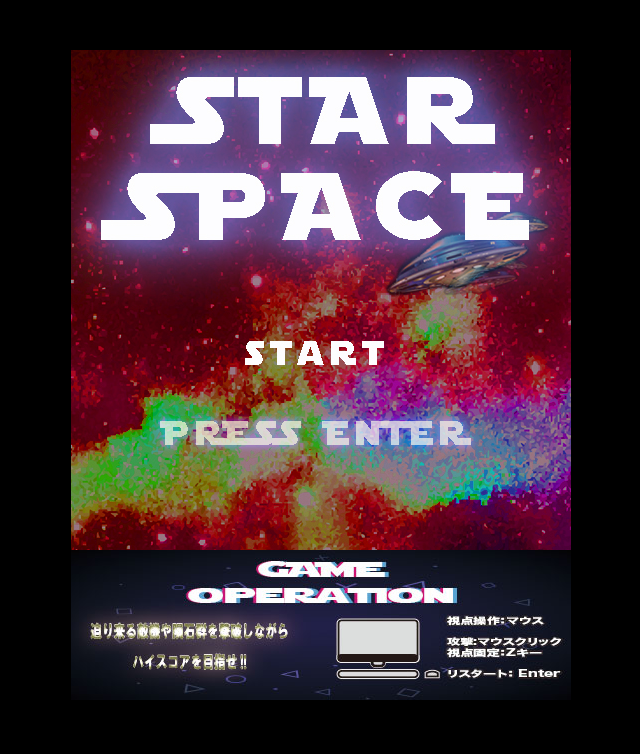
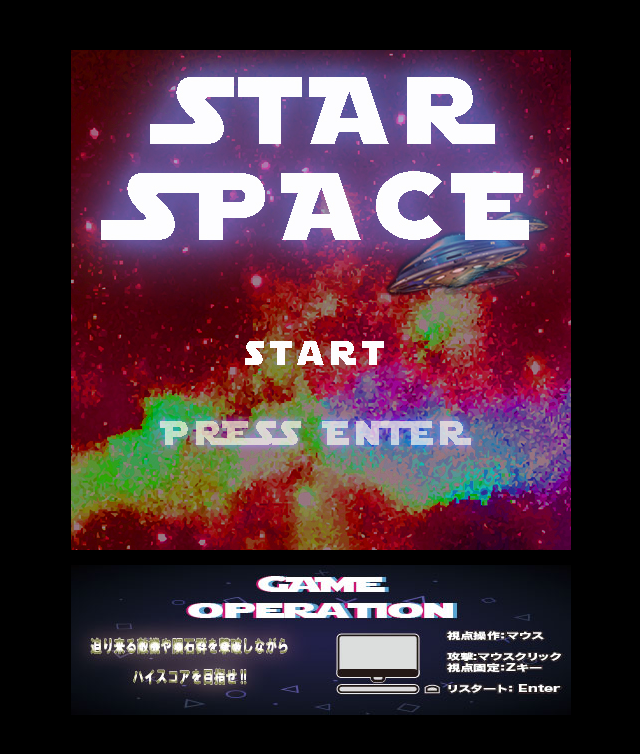
Before and after one commit to coyocoyo/starspace, a plain HTML site: page index.html in a window 1280 px wide. Shown: the whole page, without its empty margins (319-959 px from the left). Drawn offline with Linux system fonts and the light colour scheme.

Commit message:
opr位置の微調整

```diff
--- a/css/style.css
+++ b/css/style.css
@@ -150,8 +150,7 @@ position:relative;
 }
 
 .operation {
-
-  top: 550px;
+  top: 565px;
   position: absolute;
 }
 /* 　並べる　*/
```
